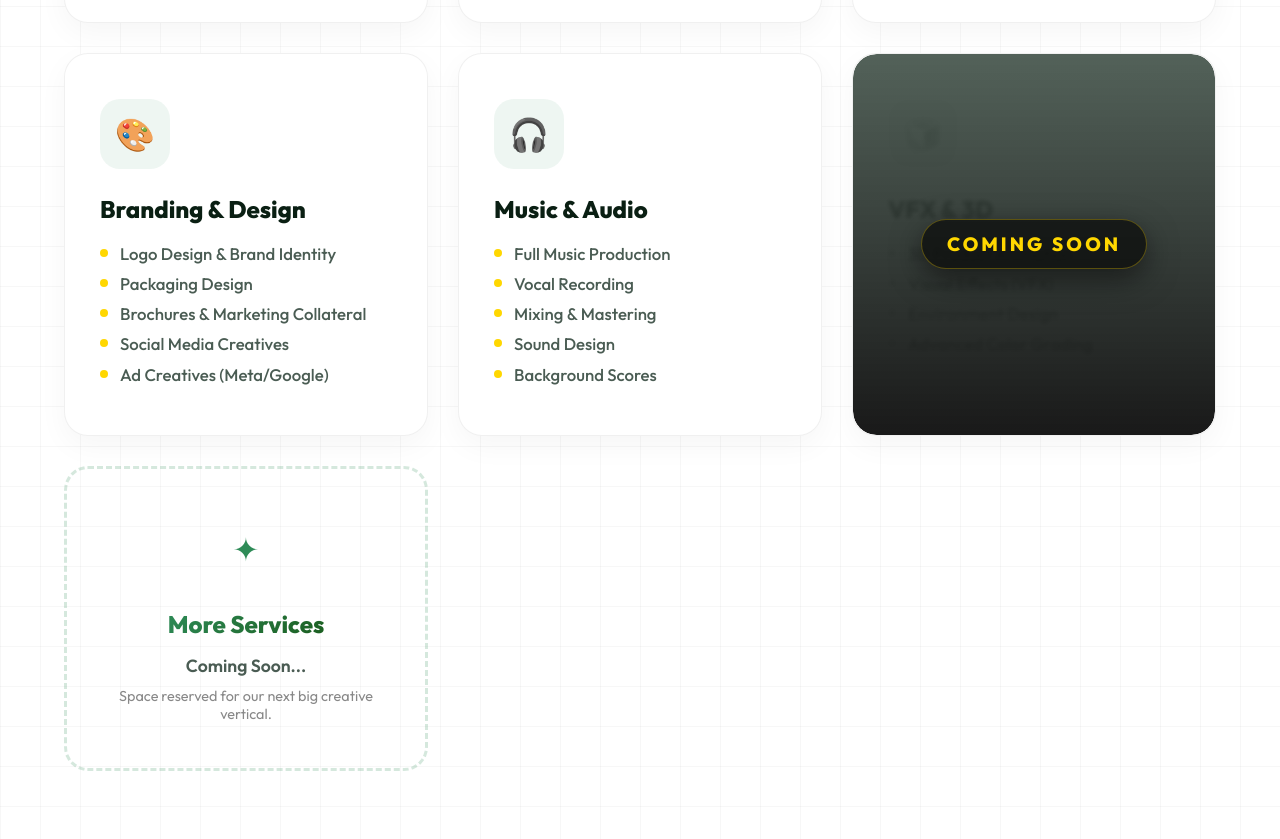
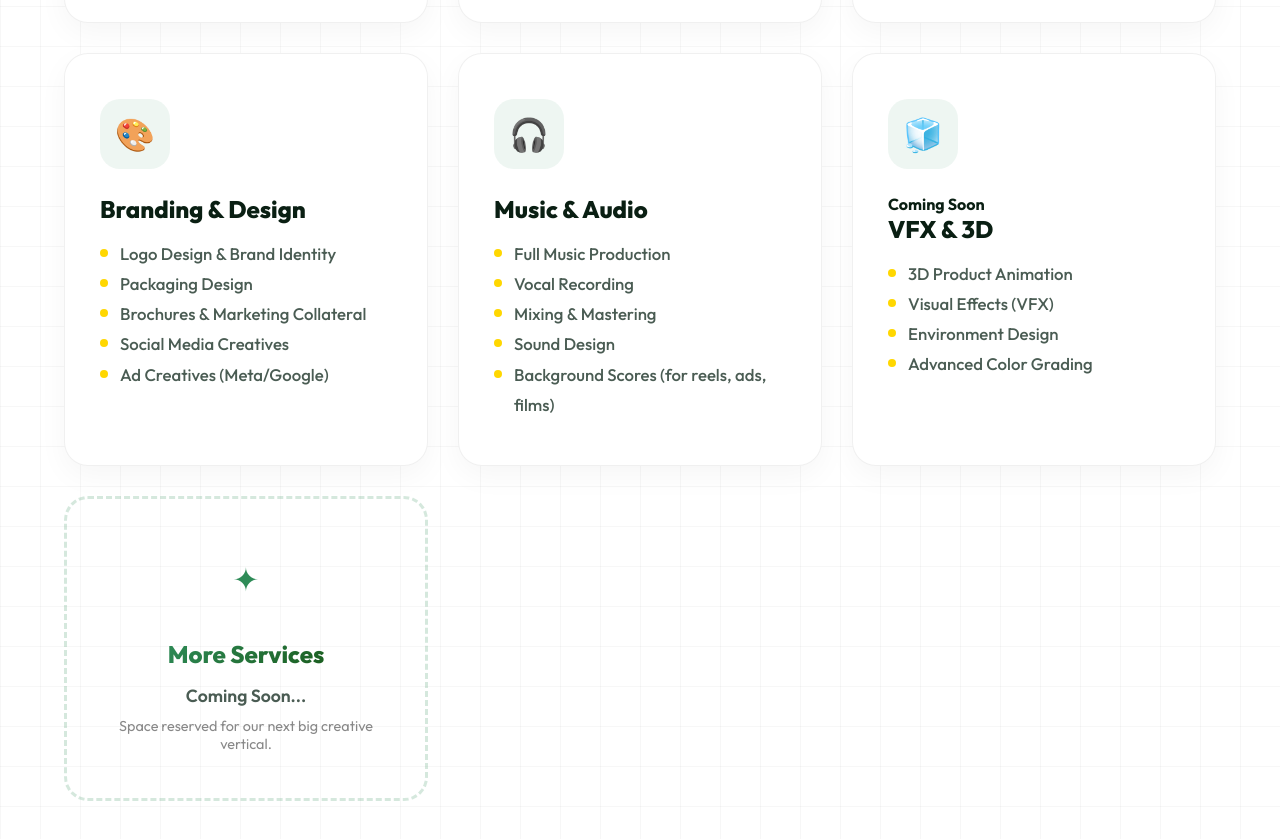
Before and after one commit to yakshat-ui/Meroxmediagit, a plain HTML site: page index.html in a window 1280 px wide. Shown: the part 1474-2313 px from the top of the page. Drawn offline with Linux system fonts and the light colour scheme.

Commit message:
Update index.html

```diff
--- a/index.html
+++ b/index.html
@@ -147,40 +147,8 @@
             width: 8px; height: 8px; border-radius: 50%; background: var(--secondary-gold);
         }
 
-        /* NEW: Locked/Coming Soon Styling */
-        .locked-card {
-            position: relative;
-            overflow: hidden;
-        }
-        .locked-card > * {
-            opacity: 0.3; /* Fades the actual content */
-            filter: grayscale(100%);
-        }
-        .locked-overlay {
-            position: absolute;
-            inset: 0;
-            background: linear-gradient(to bottom, rgba(10,31,19,0.7), rgba(0,0,0,0.9));
-            z-index: 10;
-            display: flex;
-            align-items: center;
-            justify-content: center;
-            opacity: 1 !important; /* Keeps overlay visible */
-            filter: none !important;
-            border-radius: 24px;
-            backdrop-filter: blur(2px); /* Light blur effect on background */
-        }
-        .locked-overlay span {
-            color: var(--secondary-gold);
-            font-size: 1.2rem;
-            font-weight: 800;
-            letter-spacing: 3px;
-            text-transform: uppercase;
-            background: rgba(0,0,0,0.6);
-            padding: 12px 25px;
-            border: 1px solid rgba(255,215,0,0.3);
-            border-radius: 50px;
-            box-shadow: 0 10px 30px rgba(0,0,0,0.5);
-        }
+
+
 
         .placeholder-card {
             border: 3px dashed rgba(46, 139, 87, 0.2); background: transparent; box-shadow: none;
@@ -438,12 +406,12 @@
                     <li>Vocal Recording</li>
                     <li>Mixing & Mastering</li>
                     <li>Sound Design</li>
-                    <li>Background Scores</li>
+                    <li>Background Scores (for reels, ads, films)</li>
                 </ul>
             </div>
 
             <div class="service-card locked-card reveal delay-3">
-                <div class="service-icon">🧊</div>
+                <div class="service-icon">🧊</div> <STrong>Coming Soon</STrong>
                 <h3>VFX & 3D</h3>
                 <ul>
                     <li>3D Product Animation</li>
@@ -452,7 +420,7 @@
                     <li>Advanced Color Grading</li>
                 </ul>
                 <div class="locked-overlay">
-                    <span>Coming Soon</span>
+
                 </div>
             </div>
 
```
